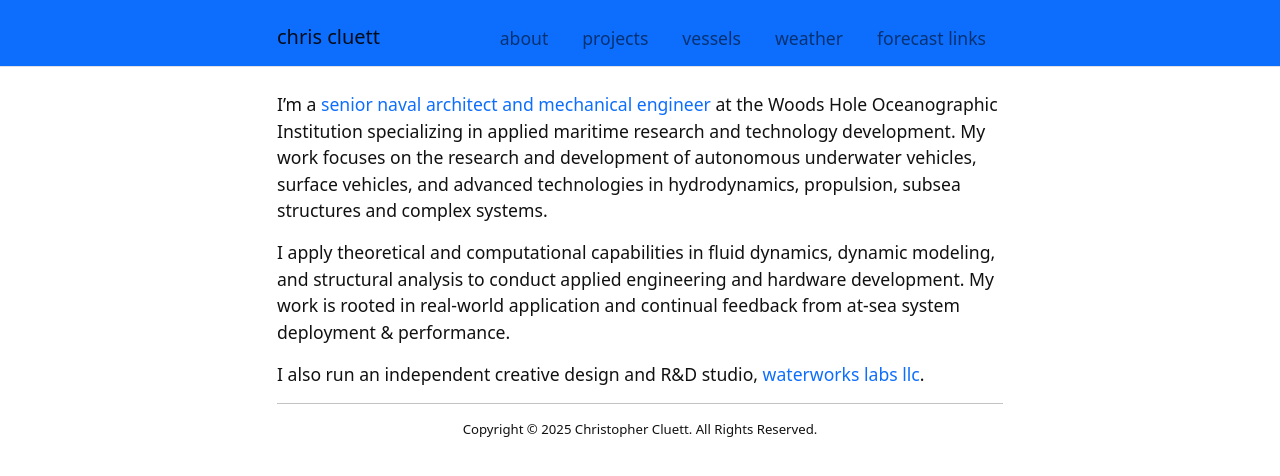
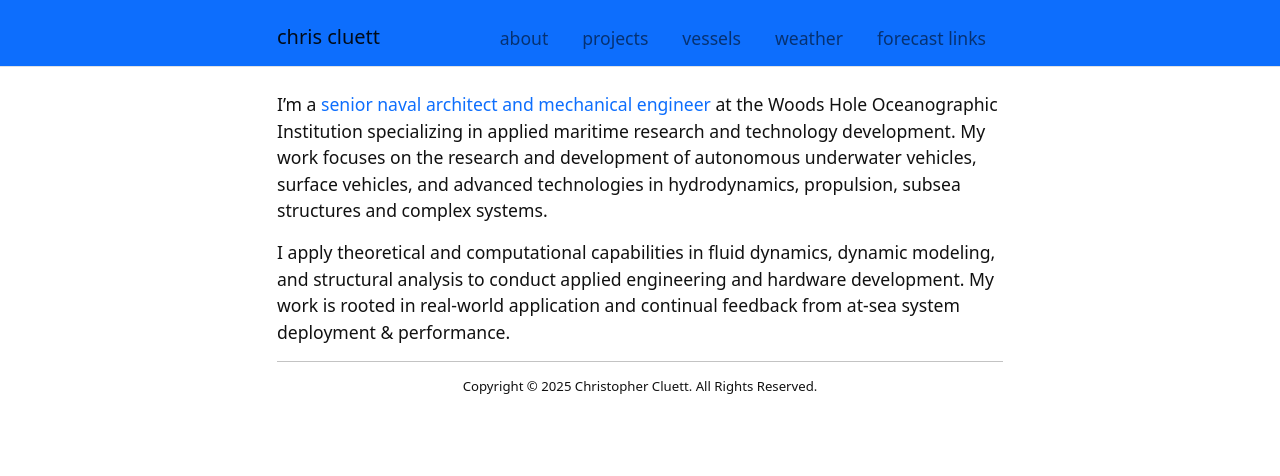
Before and after one commit to ccluett/website, a Jekyll site: the page built from index.md, in a window 1280 px wide. Shown: the top 476 px of the page. Built offline with Jekyll 4.4.1, drawn with Linux system fonts in a browser that asks for light colours.

Commit message:
Update index.md

```diff
--- a/index.md
+++ b/index.md
@@ -6,8 +6,6 @@ layout: default
 I'm a [senior naval architect and mechanical engineer](https://www2.whoi.edu/staff/ccluett/) at the Woods Hole Oceanographic Institution specializing in applied maritime research and technology development. My work focuses on the research and development of autonomous underwater vehicles, surface vehicles, and advanced technologies in hydrodynamics, propulsion, subsea structures and complex systems.
 
 I apply theoretical and computational capabilities in fluid dynamics, dynamic modeling, and structural analysis to conduct applied engineering and hardware development. My work is rooted in real-world application and continual feedback from at-sea system deployment & performance.
-
-I also run an independent creative design and R&D studio, [waterworks labs llc](https://waterworkslabs.com).
 
 ---------
 <p style="text-align: center;"> <sup>  Copyright © 2025 Christopher Cluett. All Rights Reserved. </sup> </p>
```
